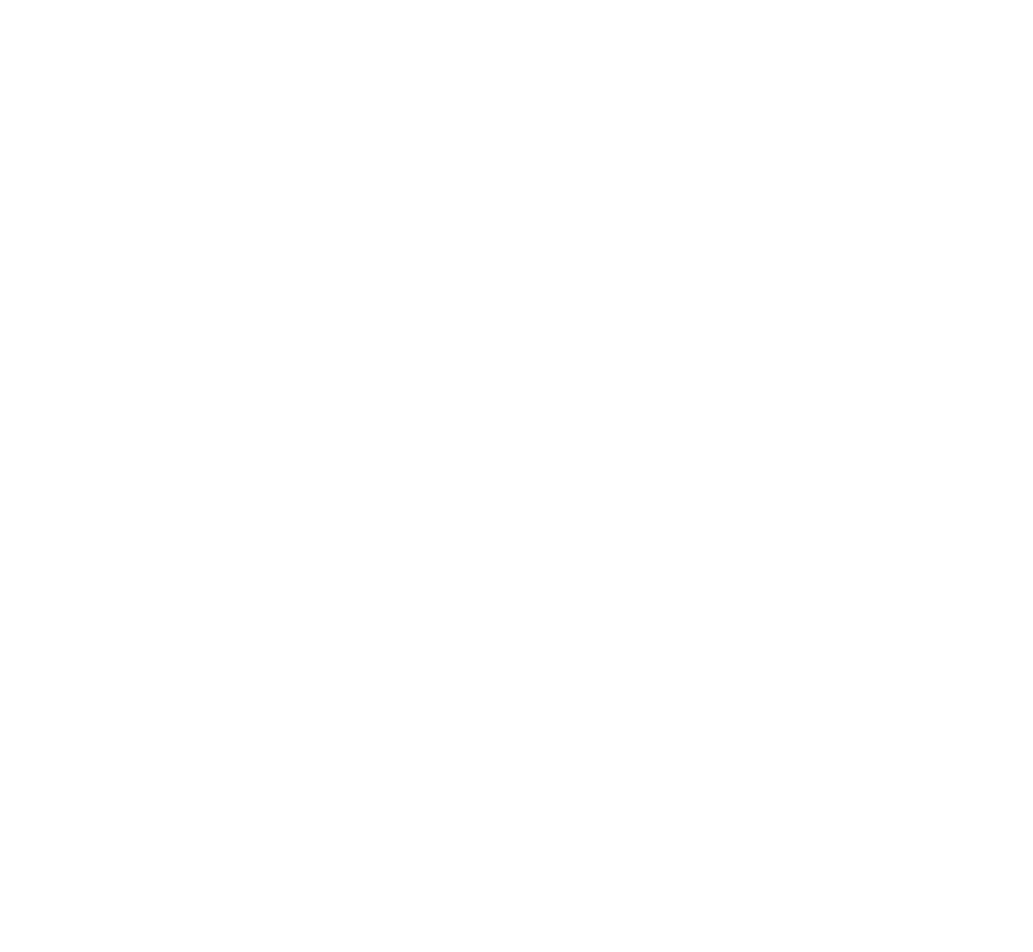
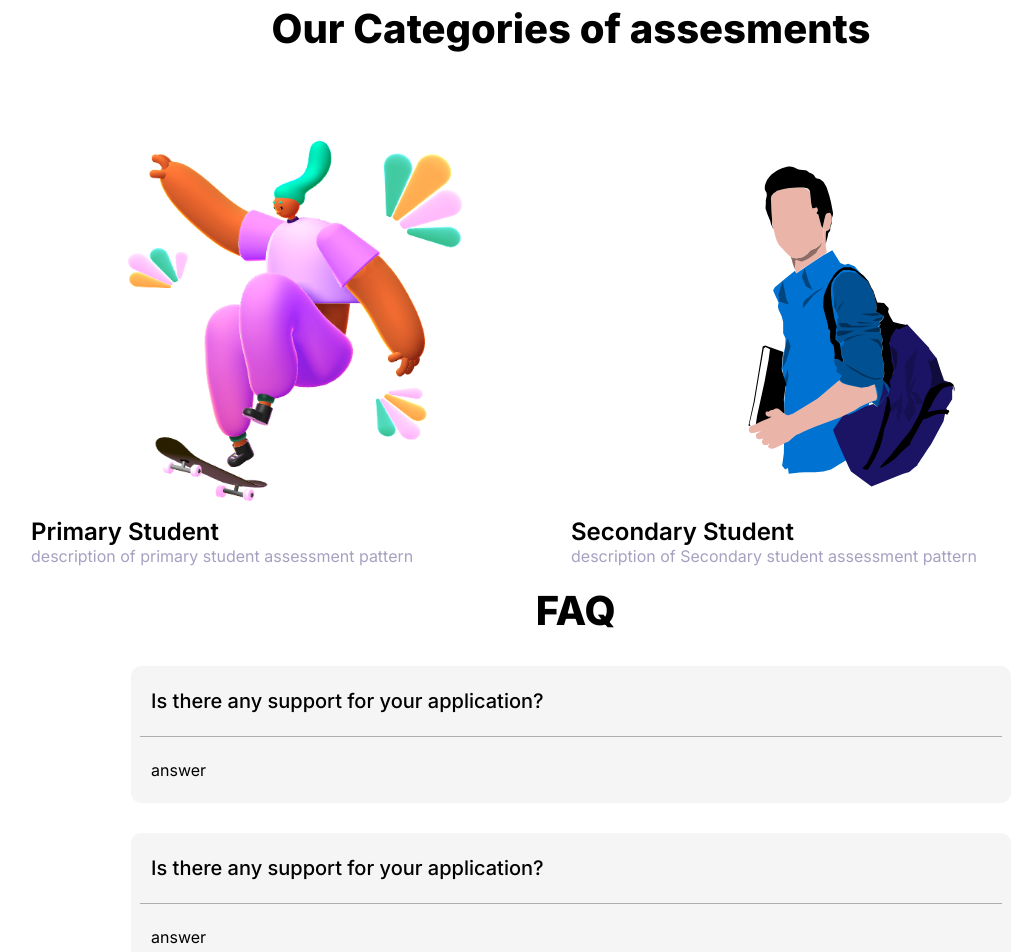
Before and after one commit to NKPranesh/Codathon_WisePlay_WebApp, a React (Create React App) app: page / in a window 1280 px wide. Shown: the part 2560-3512 px from the top of the page, without its empty margins (69-1102 px from the left). Before the commit the page ends 2484 px from the top, so only its background shows below. Built offline with nearby package versions, Linux system fonts and the light colour scheme.

Commit message:
landingbodyfaq

```diff
--- a/src/components/landingBody.js
+++ b/src/components/landingBody.js
@@ -3,7 +3,8 @@ import { Link } from "react-router-dom";
 import Student from "../media/student.svg";
 import Dashboard from "../media/Dashboard.svg";
 import "../stylesheets/landingBody.css";
-
+import skatergirl from "../media/Skater Girl.svg";
+import Studentimg from "../media/Studentimg.svg"
 const LandingBody = () => {
   return (
     <div className="LBMainDiv">
@@ -59,7 +60,10 @@ const LandingBody = () => {
               <span>Fast response</span>
             </div>
             <div className="LBAdvantagedesc">
-              <span>Works quickly both in the browser and on the desktop application of your computer</span>
+              <span>
+                Works quickly both in the browser and on the desktop application
+                of your computer
+              </span>
             </div>
           </div>
           <div className="LBAdvantageBox">
@@ -67,7 +71,10 @@ const LandingBody = () => {
               <span>Fast response</span>
             </div>
             <div className="LBAdvantagedesc">
-              <span>Works quickly both in the browser and on the desktop application of your computer</span>
+              <span>
+                Works quickly both in the browser and on the desktop application
+                of your computer
+              </span>
             </div>
           </div>
           <div className="LBAdvantageBox">
@@ -75,7 +82,10 @@ const LandingBody = () => {
               <span>Fast response</span>
             </div>
             <div className="LBAdvantagedesc">
-              <span>Works quickly both in the browser and on the desktop application of your computer</span>
+              <span>
+                Works quickly both in the browser and on the desktop application
+                of your computer
+              </span>
             </div>
           </div>
         </div>
@@ -83,7 +93,69 @@ const LandingBody = () => {
           <Link to="/">Start Using</Link>
         </div>
       </div>
-
+      <div className="LBcategorydiv">
+        <div className="LBcategoryheading">
+          <span>Our Categories of assesments</span>
+        </div>
+        <div className="LBCategoryrow">
+          <div className="LBCategorybox">
+            <div className="LBcategoryimage">
+              <img src={skatergirl}/>
+            </div>
+            <div className="LBcategoryhead">
+              <span>Primary Student</span>
+            </div>
+            <div className="LBcategorydesc">
+              <span>description of primary student assessment pattern</span>
+            </div>
+          </div>
+          <div className="LBCategorybox">
+            <div className="LBcategoryimage">
+              <img src={Studentimg}/>
+            </div>
+            <div className="LBcategoryhead">
+              <span>Secondary Student</span>
+            </div>
+            <div className="LBcategorydesc">
+              <span>description of  Secondary student assessment pattern</span>
+            </div>
+          </div>
+        </div>
+      </div>
+      <div className="LBfaq">
+        <div className="LBfaqbox">
+          <div className="LBfaqheading">
+            <span>FAQ</span>
+          </div>
+        </div>
+        <div class="LBfaqquestionbox">
+          <div class="LBfaqquestion">
+            <span>Is there any support for your application?</span>
+          </div>
+          <div class="LBline"></div>
+          <div class="LBfaqanswer">
+            <span>answer</span>
+          </div>
+        </div>
+        <div class="LBfaqquestionbox">
+          <div class="LBfaqquestion">
+            <span>Is there any support for your application?</span>
+          </div>
+          <div class="LBline"></div>
+          <div class="LBfaqanswer">
+            <span>answer</span>
+          </div>
+        </div>
+        <div class="LBfaqquestionbox">
+          <div class="LBfaqquestion">
+            <span>Is there any support for your application?</span>
+          </div>
+          <div class="LBline"></div>
+          <div class="LBfaqanswer">
+            <span>answer</span>
+          </div>
+        </div>
+      </div>
     </div>
   );
 };
--- a/src/stylesheets/landingBody.css
+++ b/src/stylesheets/landingBody.css
@@ -169,3 +169,99 @@
   font-weight: 400;
   padding: 25px;
 }
+.LBfaqbox{
+  margin-top: 2%;
+  margin-bottom: 2%;
+  margin-left: 25%;
+  margin-right: 25%;
+  display: flex;
+  justify-content: center;
+  align-items: center;
+  height: 10%;
+  flex-direction: column;
+}
+.LBfaqheading{
+  text-align: center;
+  color: black;
+  font-size: 100%;
+  margin-top: 1%;
+  margin-left: 12%;
+  font-family: Inter;
+  font-weight: 800;
+  font-size: 40px;
+  line-height: 54px;
+}
+.LBfaqquestionbox{
+  background-color: #f5f5f5;
+  display: flex;
+  flex-direction: column;
+  border-radius: 10px;
+  width: 100%;
+  margin: 10px;
+  margin-bottom: 20px;
+}
+.LBfaqquestion{
+  margin: 20px;
+  font-family: Inter;
+  font-weight: 500;
+  font-size: 20px;
+  line-height: 30px;
+}
+.LBline{
+  border-top: 1px solid #a8a8a8e8;
+  width: auto;
+  margin-left: 1%;
+  margin-right: 1%;
+}
+.LBfaqanswer{
+  font-family: Inter;
+  font-weight: 400;
+  font-size: 16px;
+  line-height: 26px;
+  margin: 20px;
+}
+.LBfaq{
+  display: flex;
+  flex-direction: column;
+  justify-content: center;
+  align-items: center;
+  padding-left: 200px;
+  padding-right: 200px;
+}
+.LBcategorydiv{
+  display: flex;
+  flex-direction: column;
+  align-items: center;
+  justify-content: center;
+  margin-left: 100px;
+  margin-right: 100px;
+  margin-top: 80px;
+}
+.LBcategoryheading{
+  font-size: 40px;
+  font-weight: 800;
+  margin-bottom: 80px;
+}
+.LBCategoryrow{
+  display: flex;
+  flex-direction: row;
+  align-items: center;
+  justify-content: space-around;
+  width: 100%;
+}
+.LBCategorybox{
+  display: flex;
+  flex-direction: column;
+  align-items: flex-start;
+}
+.LBcategoryhead{
+  font-size: 24px;
+  font-weight: 600;
+}
+.LBcategorydesc{
+  color: #a5a1c1;
+}
+.LBcategoryimage img{
+  width: 540px;
+  height: 380px;
+}
```
Also changed, not shown: src/media/Skater Girl.svg (added), src/media/Studentimg.svg (added).
